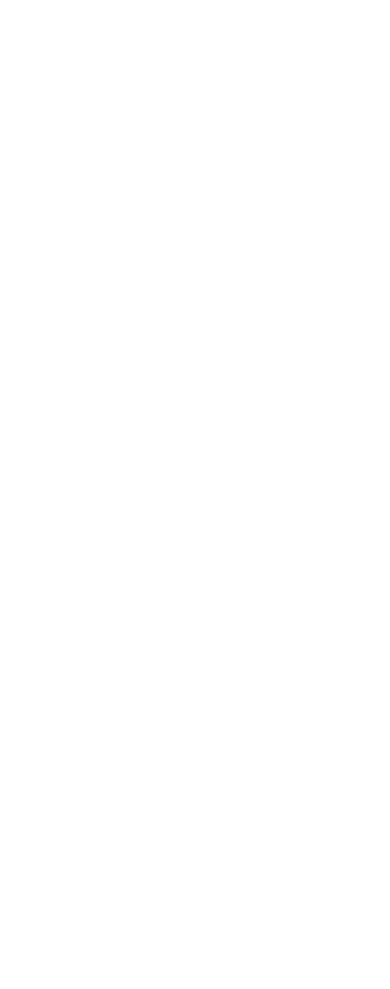
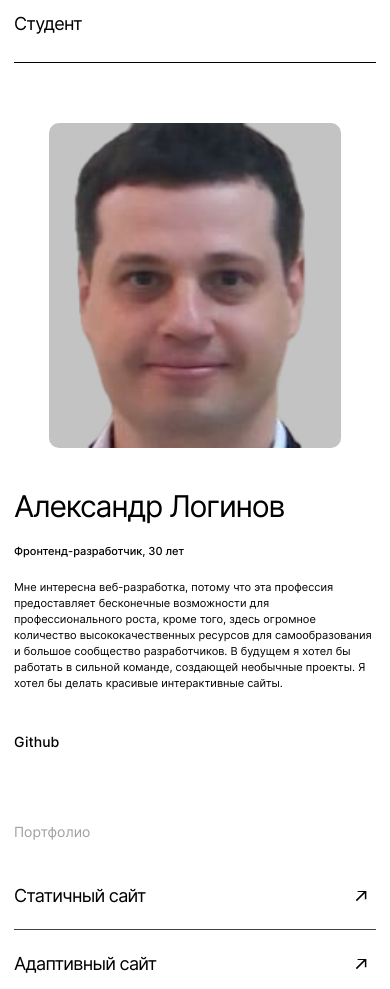
Before and after one commit to AlexanderLoginov713/movies-explorer-frontend, a React (Create React App) app: page / in a window 390 px wide. Shown: the part 2060-3049 px from the top of the page. Before the commit the page ends 2002 px from the top, so only its background shows below. Built offline with nearby package versions, Linux system fonts and the light colour scheme.

Commit message:
feature: add AboutMe and Profile components

```diff
--- /dev/null
+++ b/src/components/AboutMe/AboutMe.css
@@ -0,0 +1,179 @@
+.about-me {
+  background-color: #FFFFFF;
+  display: flex;
+  flex-direction: column;
+  align-items: center;
+  width: 100%;
+}
+
+.about-me__container {
+  max-width: 1280px;
+  width: 100%;
+  padding: 110px 70px 100px;
+  display: flex;
+  box-sizing: border-box;
+  align-items: center;
+  flex-direction: column;
+}
+
+.about-me__title {
+  margin: 0;
+  font-weight: 400;
+  font-size: 22px;
+  line-height: 1.23;
+  letter-spacing: -0.04em;
+  border-bottom: 1px solid #000000;
+  padding-bottom: 22px;
+  width: 100%;
+  box-sizing: border-box;
+}
+
+.about-me__bio-container {
+  display: flex;
+  justify-content: space-between;
+  width: 100%;
+  margin-top: 66px;
+  gap: 50px;
+}
+
+.about-me__bio {
+  display: flex;
+  flex-direction: column;
+  max-width: 600px;
+}
+
+.about-me__name {
+  margin: 0;
+  font-size: 50px;
+  line-height: 1.16;
+  font-weight: 400;
+  letter-spacing: -0.04em;
+}
+
+.about-me__age {
+  font-weight: 500;
+  font-size: 18px;
+  line-height: 1.11;
+  margin: 18px 0 0;
+}
+
+.about-me__text {
+  margin: 26px 0 0;
+  font-weight: 400;
+  font-size: 14px;
+  line-height: 1.57;
+}
+
+.about-me__socials {
+  margin: 100px 0 0;
+  display: flex;
+  gap: 20px;
+  list-style: none;
+  padding: 0;
+}
+
+.about-me__social-link {
+  font-weight: 500;
+  font-size: 14px;
+  line-height: 1.21;
+  color: #000000;
+  text-decoration: none;
+  transition: all .3s ease;
+}
+
+.about-me__social-link:hover {
+  opacity: 0.7;
+}
+
+.about-me__photo {
+  display: block;
+  width: 270px;
+  height: 327px;
+  object-fit: cover;
+  object-position: center;
+  border-radius: 10px;
+}
+
+@media screen and (max-width: 768px) {
+  .about-me__container {
+    padding: 92px 50px;
+  }
+
+  .about-me__bio {
+    max-width: 384px;
+  }
+
+  .about-me__name {
+    font-size: 40px;
+    line-height: 1;
+  }
+
+  .about-me__age {
+    font-size: 12px;
+    line-height: 1.5;
+    margin-top: 16px;
+  }
+
+  .about-me__text {
+    margin-top: 20px;
+    font-weight: 400;
+    font-size: 12px;
+    line-height: 1.5;
+  }
+
+  .about-me__socials {
+    margin-top: 87px;
+  }
+
+  .about-me__photo {
+    width: 255px;
+    height: 307px;
+  }
+}
+
+@media screen and (max-width: 640px) {
+  .about-me__bio-container {
+    display: flex;
+    flex-direction: column-reverse;
+    align-items: center;
+    margin-top: 60px;
+    gap: 40px;
+  }
+
+  .about-me__photo {
+    width: 292px;
+    height: 325px;
+  }
+}
+
+@media screen and (max-width: 400px) {
+  .about-me__container {
+    padding: 71px 14px;
+  }
+
+  .about-me__title {
+    font-size: 18px;
+    line-height: 1.22;
+    padding-bottom: 28px;
+  }
+
+  .about-me__name {
+    font-size: 30px;
+    line-height: 1.2;
+  }
+
+  .about-me__age {
+    font-size: 11px;
+    line-height: 1.45;
+    margin-top: 20px;
+  }
+
+  .about-me__text {
+    font-size: 11px;
+    line-height: 1.45;
+  }
+
+  .about-me__socials {
+    margin-top: 40px;
+  }
+}
--- /dev/null
+++ b/src/components/AboutMe/AboutMe.jsx
@@ -0,0 +1,44 @@
+import React from "react";
+import "./AboutMe.css";
+import photo from "../../images/photo.png";
+
+export default function AboutMe() {
+  return (
+    <section className="about-me">
+      <div className="about-me__container">
+        <h2 className="about-me__title">Студент</h2>
+        <div className="about-me__bio-container">
+          <div className="about-me__bio">
+            <h3 className="about-me__name">Александр Логинов</h3>
+            <p className="about-me__age">Фронтенд-разработчик, 30 лет</p>
+            <p className="about-me__text">
+              Мне интересна веб-разработка, потому что эта профессия предоставляет
+              бесконечные возможности для профессионального роста, кроме того, здесь
+              огромное количество высококачественных ресурсов для самообразования и
+              большое сообщество разработчиков. В будущем я хотел бы работать в сильной
+              команде, создающей необычные проекты. Я хотел бы делать красивые
+              интерактивные сайты.
+            </p>
+            <ul className="about-me__socials">
+              <li>
+                <a
+                  href="https://github.com/AlexanderLoginov713"
+                  target="_blank"
+                  rel="noreferrer"
+                  className="about-me__social-link"
+                >
+                  Github
+                </a>
+              </li>
+            </ul>
+          </div>
+          <img
+            className="about-me__photo"
+            src={photo}
+            alt="фотография студента-разработчика"
+          />
+        </div>
+      </div>
+    </section>
+  );
+}
--- a/src/components/Hamburger/Hamburger.css
+++ b/src/components/Hamburger/Hamburger.css
@@ -1,11 +1,11 @@
 .hamburger-button {
+   width: 28px;
+  height: 20px;
   display: none;
   align-items: center;
   position: absolute;
   top: 27px;
   right: 38px;
-  width: 28px;
-  height: 20px;
   cursor: pointer;
   z-index: 5;
   transition: all .3s ease;
--- a/src/components/Main/Main.jsx
+++ b/src/components/Main/Main.jsx
@@ -3,6 +3,9 @@
 import Promo from './Promo/Promo';
 import AboutProject from "./AboutProject/AboutProject";
 import Techs from "./Techs/Techs";
+import AboutMe from "../AboutMe/AboutMe";
+import Portfolio from "../Portfolio/Portfolio";
+
 
 export default function Main() {
   return (
@@ -10,6 +13,9 @@
       <Promo />
       <AboutProject />
       <Techs />
+      <AboutMe />
+      <Portfolio />
+
     </main>
   );
 }
--- a/src/components/Main/Techs/Techs.css
+++ b/src/components/Main/Techs/Techs.css
@@ -22,7 +22,7 @@
   font-size: 22px;
   line-height: 1.23;
   letter-spacing: -0.04em;
-  border-bottom: 1px solid #dadada;
+  border-bottom: 1px solid #000000;
   padding-bottom: 22px;
   width: 100%;
   box-sizing: border-box;
@@ -101,7 +101,7 @@
 
 @media screen and (max-width: 400px) {
   .techs {
-    background-color: #202020;
+    background-color: #FFFFFF;
   }
 
   .techs__container {
--- a/src/components/Navigation/Navigation.css
+++ b/src/components/Navigation/Navigation.css
@@ -82,7 +82,7 @@
   background-position: center;
 }
 
-@media screen and (max-width: 7680px) {
+@media screen and (max-width: 768px) {
   .navigation__link {
     font-weight: 500;
     font-size: 18px;
--- /dev/null
+++ b/src/components/Portfolio/Portfolio.css
@@ -0,0 +1,126 @@
+.portfolio {
+  background-color: #FFFFFF;
+  display: flex;
+  flex-direction: column;
+  align-items: center;
+  width: 100%;
+}
+
+.portfolio__container {
+  max-width: 1280px;
+  width: 100%;
+  padding: 0 70px 125px;
+  display: flex;
+  justify-content: space-between;
+  box-sizing: border-box;
+  gap: 50px;
+  flex-direction: column;
+}
+
+.portfolio__title {
+  margin: 0;
+  font-weight: 400;
+  font-size: 18px;
+  line-height: 1.11;
+  color: #A0A0A0;
+}
+
+.portfolio__projects-list {
+  list-style: none;
+  display: flex;
+  flex-direction: column;
+  gap: 20px;
+  margin: 0;
+  padding: 0;
+}
+
+.portfolio__projects-item {
+  display: flex;
+  padding-bottom: 19px;
+  border-bottom: 1px solid #424242;
+  box-sizing: border-box;
+  transition: all .4s ease;
+}
+
+.portfolio__projects-item:hover {
+  border-color: #e6e6e6;
+}
+
+.portfolio__projects-item:last-child {
+  padding-bottom: 0;
+  border: none;
+}
+
+.portfolio__link {
+  margin: 0;
+  text-decoration: none;
+  font-weight: 400;
+  font-size: 30px;
+  line-height: 1.67;
+  letter-spacing: -0.04em;
+  color: #000000;
+  width: 100%;
+  position: relative;
+  transition: all .3s ease;
+}
+
+.portfolio__link:hover {
+  opacity: .6;
+}
+
+.portfolio__link::after {
+  content: '';
+  width: 24px;
+  height: 18px;
+  background-image: url('../../images/link-arrow.svg');
+  background-repeat: no-repeat;
+  background-size: contain;
+  position: absolute;
+  right: 0;
+  top: 50%;
+  transform: translateY(-50%);
+}
+
+@media screen and (max-width: 768px) {
+  .portfolio__container {
+    padding: 0 50px 90px;
+  }
+
+  .portfolio__title {
+    color: #a0a0a0;
+  }
+
+  .portfolio__link {
+    font-size: 28px;
+    line-height: 1.79;
+  }
+
+  .portfolio__link::after {
+    width: 23px;
+    height: 17px;
+  }
+}
+
+@media screen and (max-width: 640px) {
+  .portfolio__link {
+    font-size: 18px;
+    line-height: 1.56;
+  }
+
+  .portfolio__link::after {
+    width: 21px;
+    height: 11px;
+  }
+}
+
+@media screen and (max-width: 400px) {
+  .portfolio__container {
+    padding: 0 14px 70px;
+    gap: 40px;
+  }
+
+  .portfolio__title {
+    font-size: 14px;
+    line-height: 1.43;
+  }
+}
--- /dev/null
+++ b/src/components/Portfolio/Portfolio.jsx
@@ -0,0 +1,44 @@
+import React from "react";
+import './Portfolio.css';
+
+export default function Portfolio() {
+  return (
+    <section className="portfolio">
+      <div className="portfolio__container">
+        <h2 className="portfolio__title">Портфолио</h2>
+        <ul className="portfolio__projects-list">
+          <li className="portfolio__projects-item">
+            <a
+              href="https://github.com/AlexanderLoginov713/how-to-learn"
+              target="_blank"
+              rel="noreferrer"
+              className="portfolio__link"
+            >
+              Статичный сайт
+            </a>
+          </li>
+          <li className="portfolio__projects-item">
+            <a
+              href="https://github.com/AlexanderLoginov713/russian-travel"
+              target="_blank"
+              rel="noreferrer"
+              className="portfolio__link"
+            >
+              Адаптивный сайт
+            </a>
+          </li>
+          <li className="portfolio__projects-item">
+            <a
+              href="https://github.com/AlexanderLoginov713/react-mesto-api-full"
+              target="_blank"
+              rel="noreferrer"
+              className="portfolio__link"
+            >
+              Одностраничное приложение
+            </a>
+          </li>
+        </ul>
+      </div>
+    </section>
+  );
+}
```
Also changed, not shown: src/images/link-arrow.svg (added), src/images/photo.png (added).
